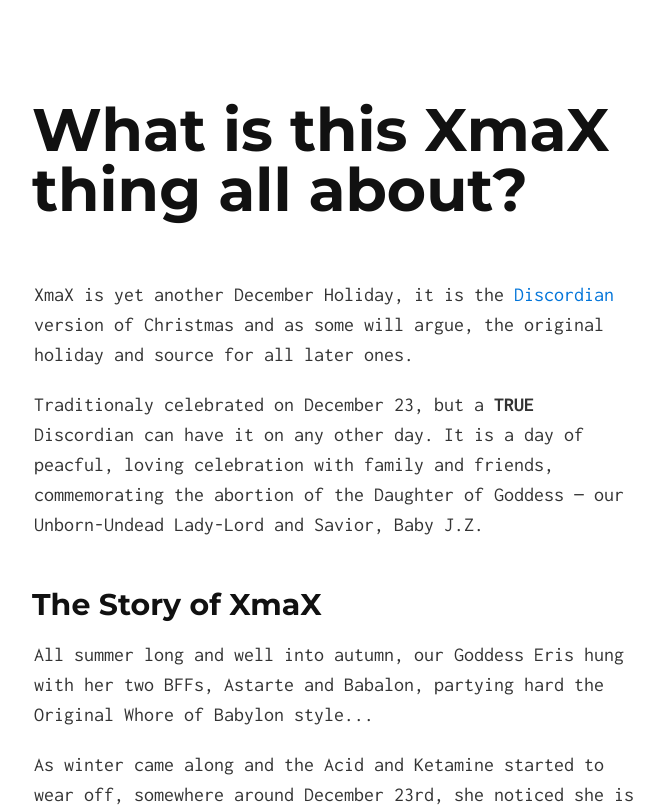
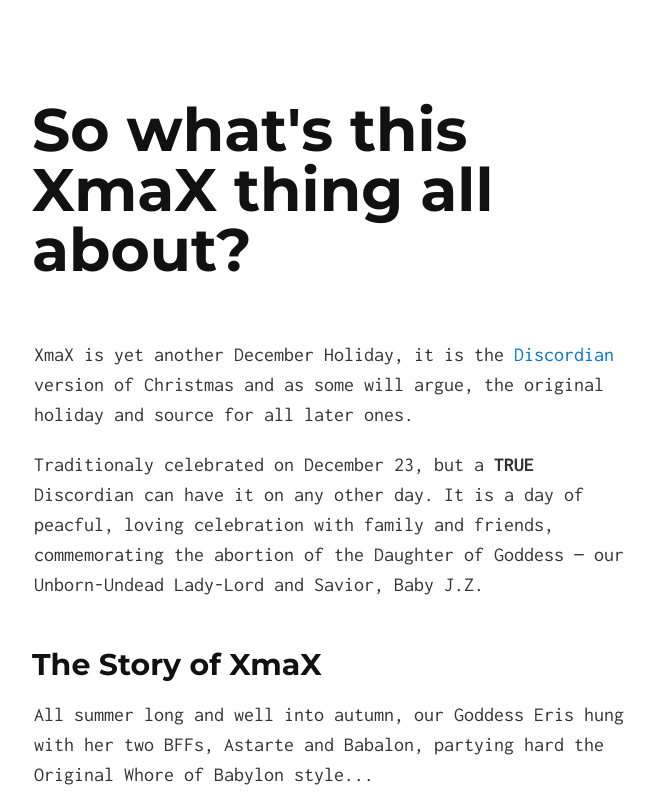
Before and after one commit to discordian-xmax/-discordian-xmax.github.io, a plain HTML site: page index.html in a window 1280 px wide. Shown: the top 807 px of the page, without its empty margins (306-970 px from the left). Drawn offline with Linux system fonts and the light colour scheme.

Commit message:
Update index.html

```diff
--- a/index.html
+++ b/index.html
@@ -18,7 +18,7 @@
 </head>
 <body>
   <div class="container">
-    <h1 id="what-is-xmax">What is this XmaX thing all about?</h1>
+    <h1 id="what-is-xmax">So what's this XmaX thing all about?</h1>
       <p>XmaX is yet another December Holiday, it is the <a href="https://en.wikipedia.org/wiki/Discordianism">Discordian</a> version of Christmas and as some will argue, the original holiday and source for all later ones.</p>
     <p>Traditionaly celebrated on December 23, but a <strong>TRUE</strong> Discordian can have it on any other day. It is a day of peacful, loving celebration with family and friends, commemorating the abortion of the Daughter of Goddess — our Unborn-Undead Lady-Lord and Savior, Baby J.Z.</p>
 
```
